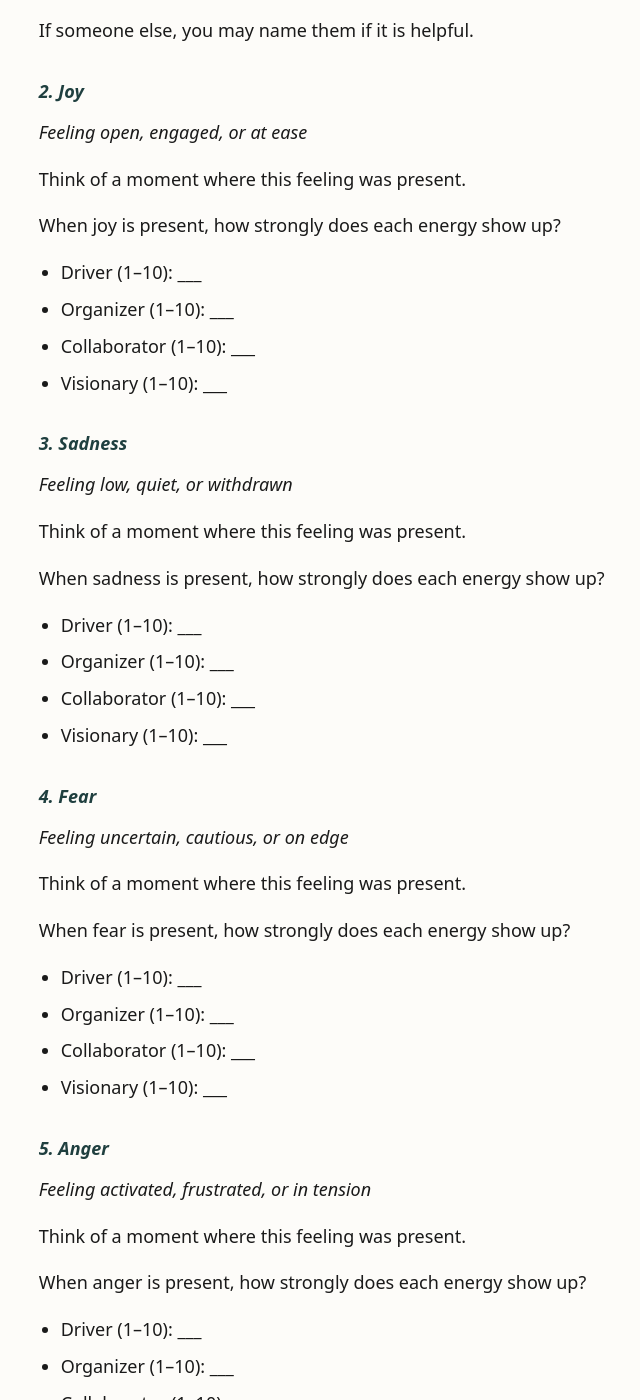
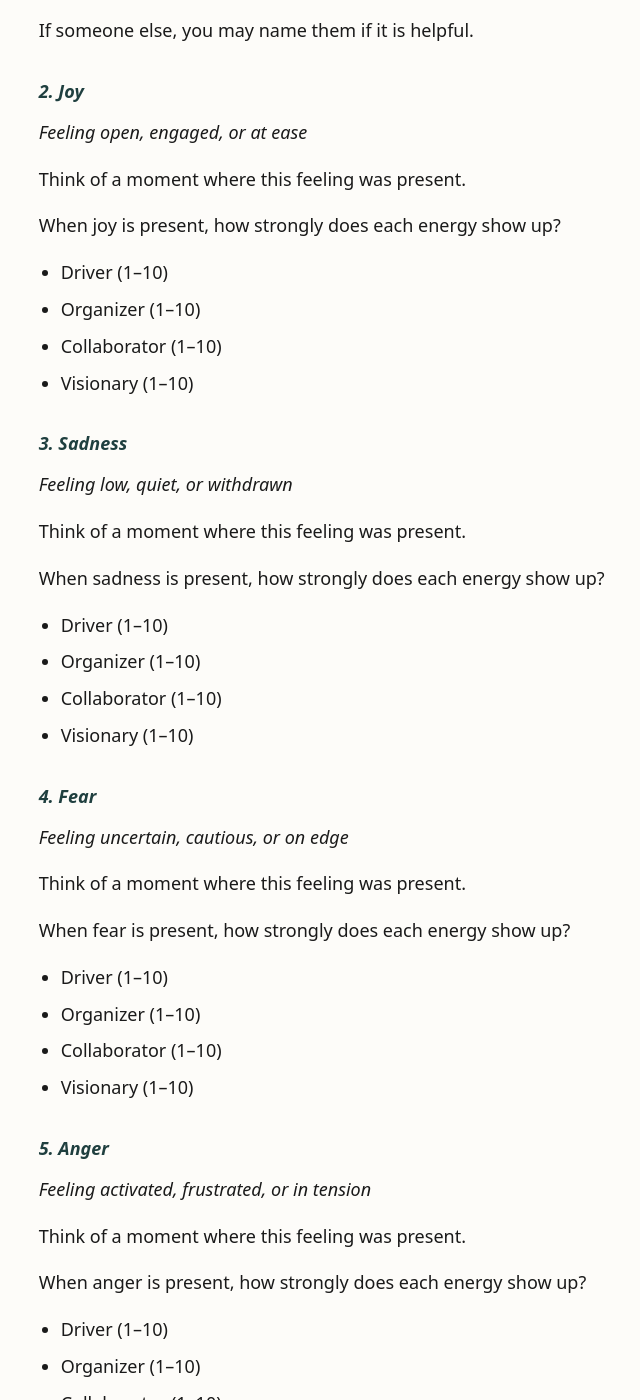
Before and after one commit to basil-family-lab/circle, a Jekyll site: the page built from reflection.md, in a window 1280 px wide and 1400 px high, scrolled down 2223 px. Shown: the whole window, without its empty margins (241-881 px from the left). Built offline with Jekyll 4.4.1, drawn with Linux system fonts in a browser that asks for light colours; some of the changed text lies outside the part shown.

```diff
--- a/reflection.md
+++ b/reflection.md
@@ -69,10 +69,10 @@ Think of a moment where this feeling was present.
 
 When joy is present, how strongly does each energy show up?
 
-- Driver (1–10): ___
-- Organizer (1–10): ___
-- Collaborator (1–10): ___
-- Visionary (1–10): ___
+- Driver (1–10)
+- Organizer (1–10)
+- Collaborator (1–10)
+- Visionary (1–10)
 
 ### 3. Sadness
 
@@ -82,10 +82,10 @@ Think of a moment where this feeling was present.
 
 When sadness is present, how strongly does each energy show up?
 
-- Driver (1–10): ___
-- Organizer (1–10): ___
-- Collaborator (1–10): ___
-- Visionary (1–10): ___
+- Driver (1–10)
+- Organizer (1–10)
+- Collaborator (1–10)
+- Visionary (1–10)
 
 ### 4. Fear
 
@@ -95,10 +95,10 @@ Think of a moment where this feeling was present.
 
 When fear is present, how strongly does each energy show up?
 
-- Driver (1–10): ___
-- Organizer (1–10): ___
-- Collaborator (1–10): ___
-- Visionary (1–10): ___
+- Driver (1–10)
+- Organizer (1–10)
+- Collaborator (1–10)
+- Visionary (1–10)
 
 ### 5. Anger
 
@@ -108,10 +108,10 @@ Think of a moment where this feeling was present.
 
 When anger is present, how strongly does each energy show up?
 
-- Driver (1–10): ___
-- Organizer (1–10): ___
-- Collaborator (1–10): ___
-- Visionary (1–10): ___
+- Driver (1–10)
+- Organizer (1–10)
+- Collaborator (1–10)
+- Visionary (1–10)
 
 ### 6. What stands out?
 
```
